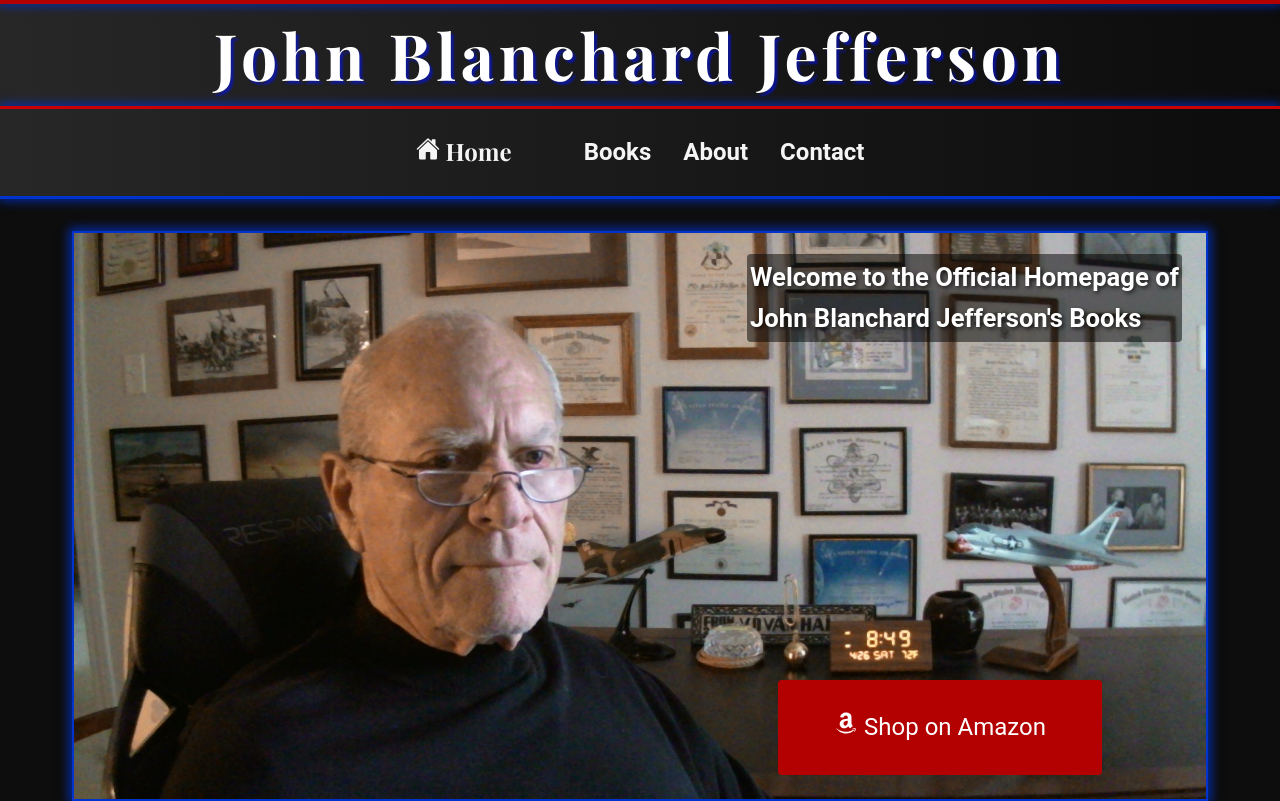
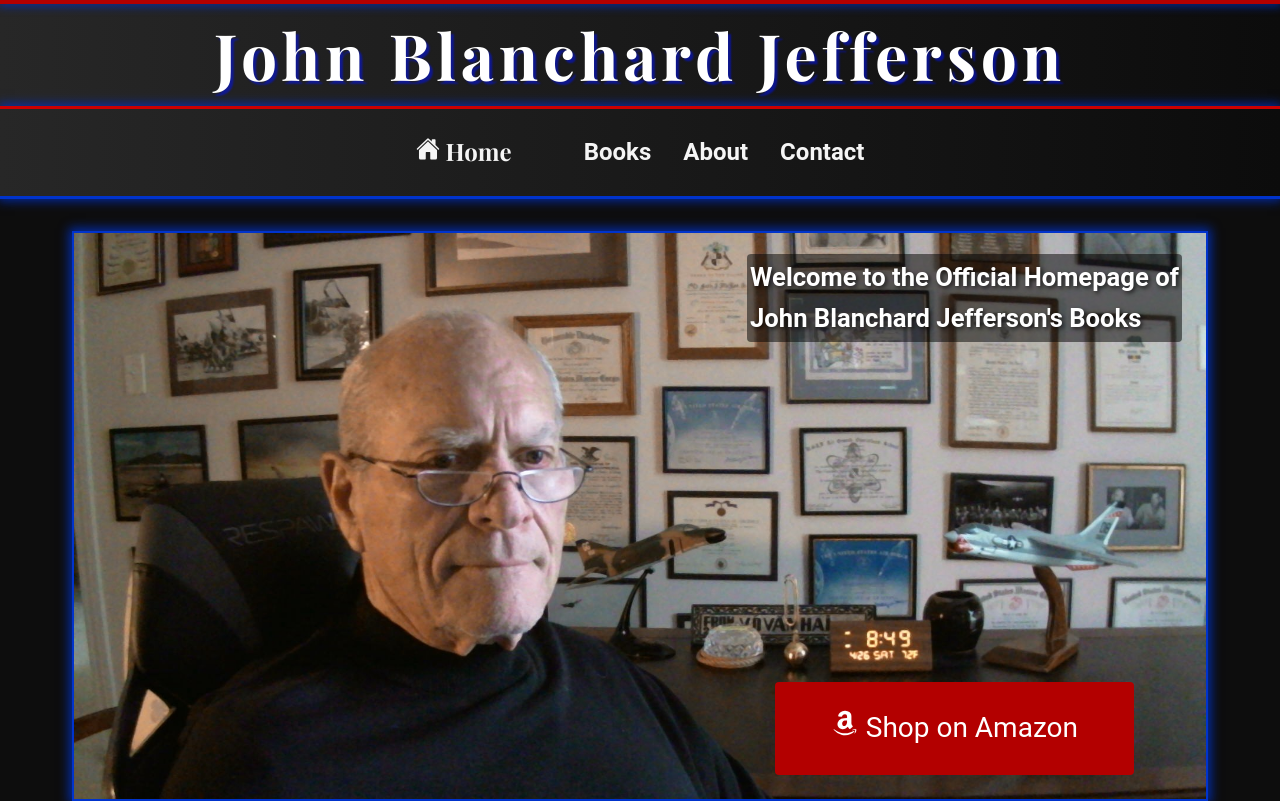
Before and after one commit to billkapes/curved-crater, an Astro site: page / in a window 1280 px wide. Shown: the top 801 px of the page. Built offline with nearby package versions, Linux system fonts and the light colour scheme; Astro itself is replaced by a stand-in of ours.

Commit message:
style: adjust button margin and padding; increase button font size for better visibility

```diff
--- a/src/components/Hero.astro
+++ b/src/components/Hero.astro
@@ -60,13 +60,13 @@
   .cta {
     display: inline-block;
     margin-top: 1rem;
-    margin-right: 5rem;
-    padding: 1.75rem 3.5rem;
+    margin-right: 3rem;
+    padding: 1.5rem 3.5rem;
     background: #b30000;
     color: white;
     text-decoration: none;
     border-radius: 4px;
-    font-size: 1.5rem;
+    font-size: 1.75rem;
   }
 
   .socials {
```
